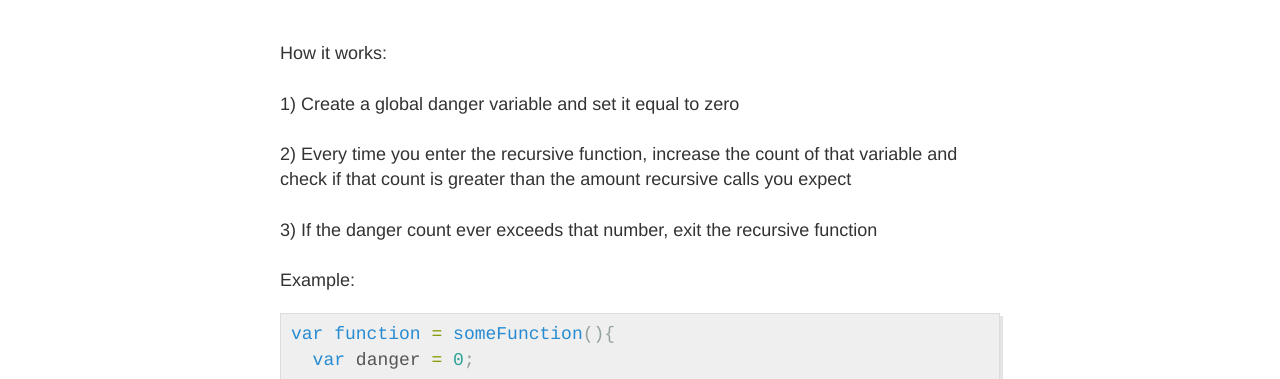
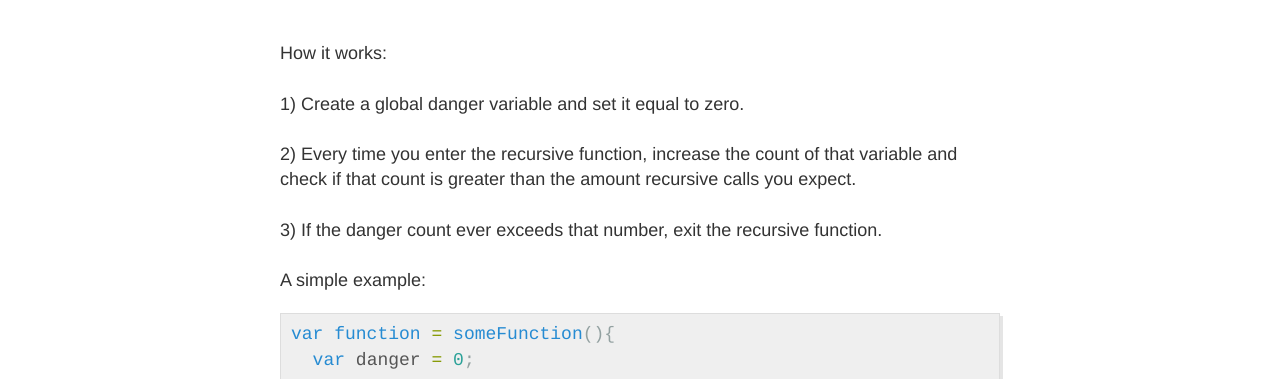
Before and after one commit to HarrisonA/HarrisonA.github.io, a Jekyll site: the page built from _posts/2016-2-27-6thPost.md, in a window 1280 px wide. Shown: the part 392-771 px from the top of the page. Built offline with Jekyll 4.4.1, drawn with Linux system fonts in a browser that asks for light colours; Markdown is read by kramdown in place of the engine named in the settings.

Commit message:
blog update

```diff
--- a/_posts/2016-2-27-6thPost.md
+++ b/_posts/2016-2-27-6thPost.md
@@ -12,13 +12,13 @@ the danger variable is a way to provide an exit from a function that is running
 <br><br>
 
 How it works:
-<br><br>1) Create a global danger variable and set it equal to zero
-<br><br>2) Every time you enter the recursive function, increase the count of that variable and check if that count is greater than the amount recursive calls you expect
+<br><br>1) Create a global danger variable and set it equal to zero.
+<br><br>2) Every time you enter the recursive function, increase the count of that variable and check if that count is greater than the amount recursive calls you expect.
 <br>
 <br>
-3) If the danger count ever exceeds that number, exit the recursive function
+3) If the danger count ever exceeds that number, exit the recursive function.
 <br>
-<br>Example:
+<br>A simple example:
 {% highlight javascript %}
 
 var function = someFunction(){
```
